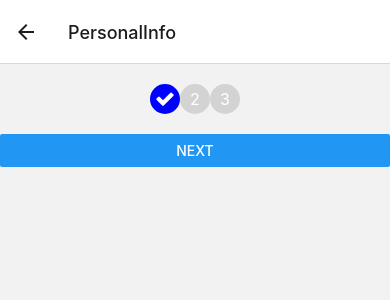
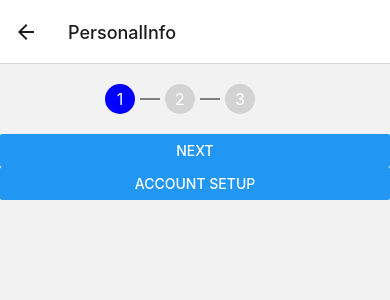
Before and after one commit to nickty/reactnativecoms, a React Native app: screen /PersonalInfo in a window 390 px wide. Shown: the top 300 px of the page. Built offline with nearby package versions, Linux system fonts and the light colour scheme.

Commit message:
steps soluation one

```diff
--- a/App.tsx
+++ b/App.tsx
@@ -6,6 +6,7 @@ import HomeScreen from './screens/HomeScreen';
 import DetailsScreen from './screens/DetailsScreen';
 import AppWrapper from './components/AppWrapper';
 import PersonalInfoScreen from './screens/PersonalInfoScreen';
+import AccountSetupScreen from './screens/AccountSetupScreen';
 
 const Stack = createStackNavigator();
 
@@ -17,6 +18,7 @@ const App = () => {
           <Stack.Screen name="Home" component={HomeScreen} />
           <Stack.Screen name="Details" component={DetailsScreen} />
           <Stack.Screen name="PersonalInfo" component={PersonalInfoScreen} />
+          <Stack.Screen name="AccountSetupScreen" component={AccountSetupScreen} />
         </Stack.Navigator>
       </NavigationContainer>
     </AppWrapper>
--- a/components/StepProgressIndicator.js
+++ b/components/StepProgressIndicator.js
@@ -1,6 +1,8 @@
 import React from 'react';
-import { View, StyleSheet, Text } from 'react-native';
+import { View, StyleSheet, Text, Dimensions } from 'react-native';
 import Icon from 'react-native-vector-icons/FontAwesome';
+
+const width = Dimensions.get('window').width;
 
 const StepProgressIndicator = ({ totalSteps, currentStep }) => {
   const renderSteps = () => {
@@ -11,10 +13,10 @@ const StepProgressIndicator = ({ totalSteps, currentStep }) => {
           <View
             style={[
               styles.step,
-              i === currentStep ? styles.activeStep : styles.inactiveStep,
+              i < currentStep ? styles.completedStep : i === currentStep ? styles.activeStep : styles.inactiveStep,
             ]}
           >
-            {i === currentStep ? (
+            {i < currentStep ? (
               <Icon name="check" size={20} color="white" />
             ) : (
               <Text style={styles.stepNumber}>{i}</Text>
@@ -34,11 +36,13 @@ const styles = StyleSheet.create({
   container: {
     flexDirection: 'row',
     justifyContent: 'center',
+    width: width,
     alignItems: 'center',
     marginVertical: 20,
   },
   stepContainer: {
     flexDirection: 'row',
+    width: 60,
     alignItems: 'center',
   },
   step: {
@@ -54,14 +58,18 @@ const styles = StyleSheet.create({
   inactiveStep: {
     backgroundColor: 'lightgray', // Customize color for inactive step
   },
+  completedStep: {
+    backgroundColor: 'green', // Customize color for completed step
+  },
   stepNumber: {
     color: 'white',
     fontSize: 16,
   },
   line: {
     flex: 1,
-    height: 1,
-    backgroundColor: 'gray', // Customize color for the line
+    height: 2, // Height of the line
+    backgroundColor: 'gray', // Default color for the line
+    marginHorizontal: 5, // Adjust this for spacing between line and step
   },
 });
 
--- a/screens/AccountSetupScreen.js
+++ b/screens/AccountSetupScreen.js
@@ -1,14 +1,23 @@
-import { StyleSheet, Text, View } from 'react-native'
-import React from 'react'
+import React, { useState } from 'react';
+import { View, Text, Button } from 'react-native';
+import StepProgressIndicator from '../components/StepProgressIndicator';
 
-const AccountSetupScreen = () => {
+
+const AccountSetupScreen = ({ navigation }) => {
+  const [step, setStep] = useState(2);
+
+  const onNextStep = () => {
+    setStep(step + 1);
+    // Additional logic for moving to the next step
+  };
+
   return (
     <View>
-      <Text>AccountSetupScreen</Text>
+      <StepProgressIndicator totalSteps={5} currentStep={step} />
+      {/* Form fields and content for personal information */}
+      <Button title="Next" onPress={onNextStep} />
     </View>
-  )
-}
+  );
+};
 
-export default AccountSetupScreen
-
-const styles = StyleSheet.create({})
+export default AccountSetupScreen;
--- a/screens/PersonalInfoScreen.js
+++ b/screens/PersonalInfoScreen.js
@@ -16,6 +16,7 @@ const PersonalInfoScreen = ({ navigation }) => {
       <StepProgressIndicator totalSteps={3} currentStep={step} />
       {/* Form fields and content for personal information */}
       <Button title="Next" onPress={onNextStep} />
+      <Button title="account setup" onPress={() => navigation.navigate('AccountSetupScreen')} />
     </View>
   );
 };
```
